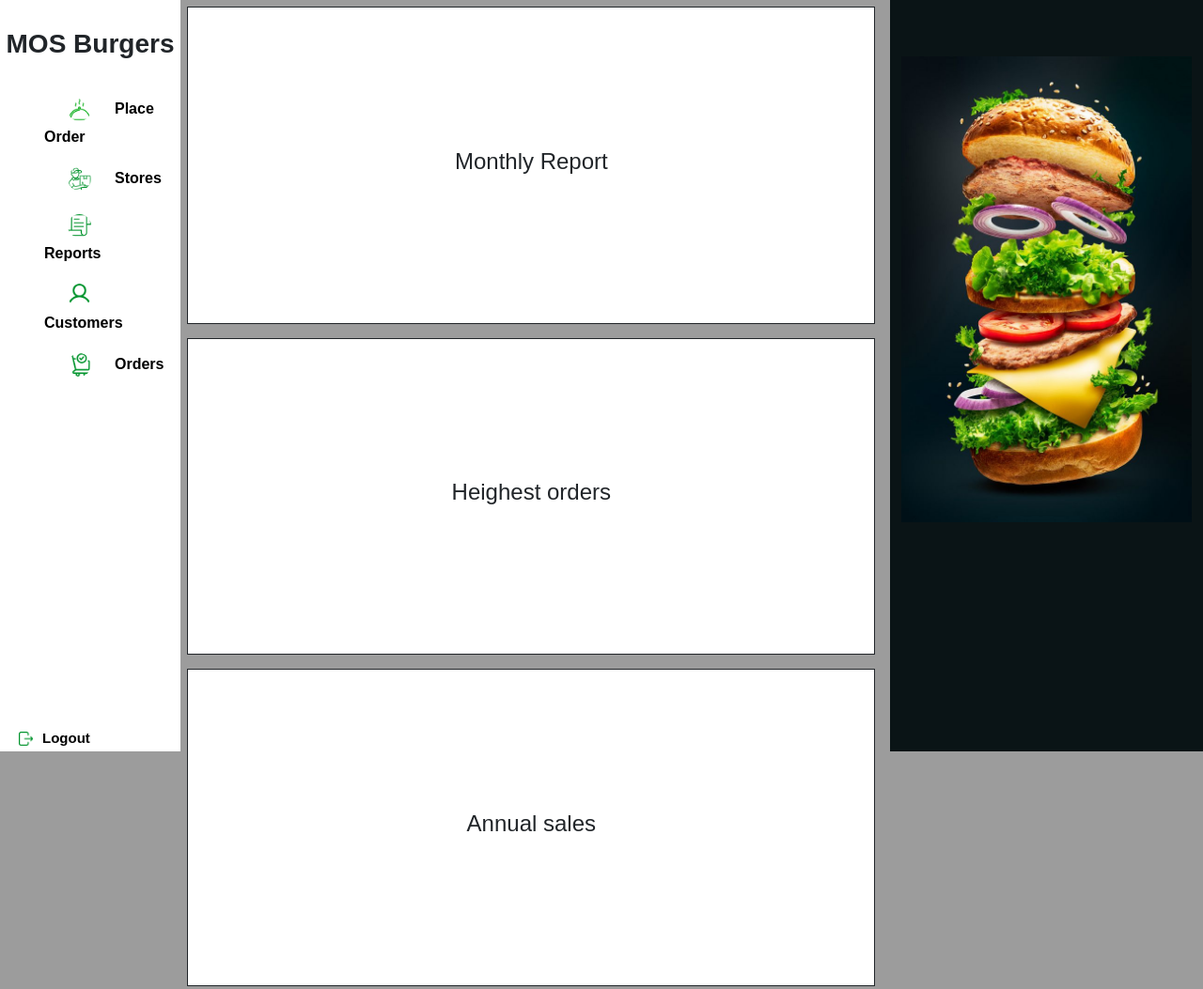
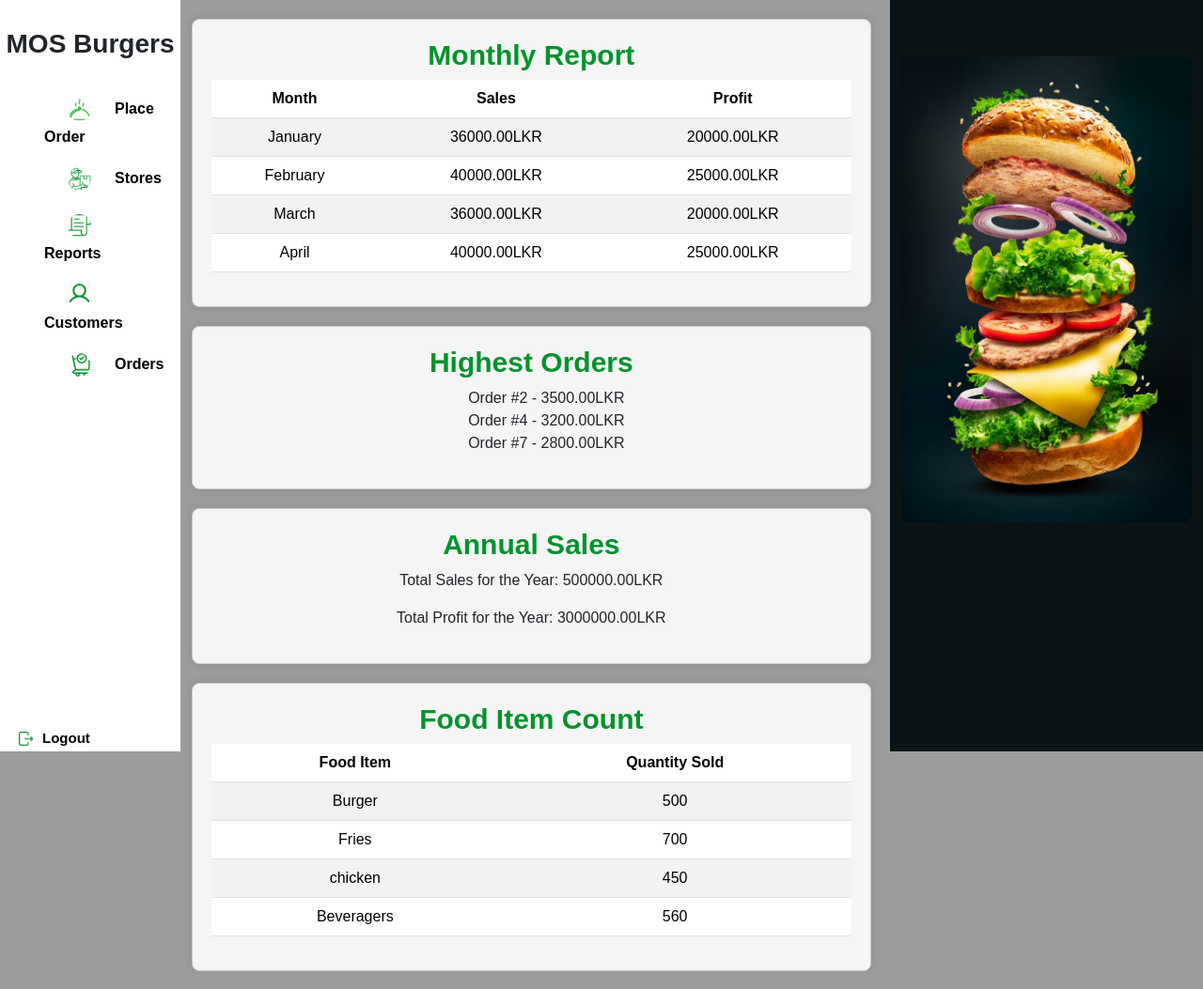
Before and after one commit to Kaveenxz/MOS-Burgers, a plain HTML site: page reports.html in a window 1280 px wide. Shown: the top 1053 px of the page at 94% size. Drawn offline with nearby package versions, Linux system fonts and the light colour scheme.

Commit message:
reports-page

```diff
--- a/js/addcustomer.js
+++ b/js/addcustomer.js
@@ -5,6 +5,11 @@ function addCustomer() {
     var custName = document.getElementById('cust-name').value;
     var custCode = document.getElementById('cust-code').value;
     var custNumber = document.getElementById('cust-number').value;
+
+    if (custName.trim() === '' || custCode.trim() === '' || custNumber.trim() === '') {
+        alert('Please fill in all required fields.');
+        return false; // Prevent the form from being submitted
+    }
 
     newCustomer = {
         name: custCode,
@@ -34,6 +39,7 @@ function addCustomer() {
 
     customerSetDiv.appendChild(newCustomerDiv);
     clearInputFields();
+
 }
 
 function deleteCustomer(index) {
--- a/reports.html
+++ b/reports.html
@@ -7,6 +7,7 @@
     <link href="https://cdn.jsdelivr.net/npm/bootstrap@5.3.2/dist/css/bootstrap.min.css" rel="stylesheet" integrity="sha384-T3c6CoIi6uLrA9TneNEoa7RxnatzjcDSCmG1MXxSR1GAsXEV/Dwwykc2MPK8M2HN" crossorigin="anonymous">
     <link rel="stylesheet" href="styling/styleMain.css">
     <title>Place Order</title>
+
 </head>
 <body>
     <div class="main-container">
@@ -15,8 +16,7 @@
                 <box-icon name='menu'></box-icon>
                 <span style="padding: 5px 8px; background: #fff; border-radius: 50%;" class="nav-icon">&#9776;</span>
             </div>
-            <div class="row ">
-
+            <div class="row">
                 <div class="col nav-bar col-2" id="navbar">
                     <h3>MOS Burgers</h3>
                     <div class="menu">
@@ -33,33 +33,96 @@
                     </div>
                 </div>
 
-             <!--------------------- 2nd ---------------------------------->
+                <!-- 2nd Column: Reports Section -->
+                <div class="col col-7 reports-section">
+                    <!-- Monthly Report -->
+                    <div class="report-container">
+                        <h4>Monthly Report</h4>
+                        <table class="table table-striped">
+                            <thead>
+                                <tr>
+                                    <th>Month</th>
+                                    <th>Sales</th>
+                                    <th>Profit</th>
+                                </tr>
+                            </thead>
+                            <tbody>
+                                <tr>
+                                    <td>January</td>
+                                    <td>36000.00LKR</td>
+                                    <td>20000.00LKR</td>
+                                </tr>
+                                <tr>
+                                    <td>February</td>
+                                    <td>40000.00LKR</td>
+                                    <td>25000.00LKR</td>
+                                </tr>
+                                <tr>
+                                    <td>March</td>
+                                    <td>36000.00LKR</td>
+                                    <td>20000.00LKR</td>
+                                </tr>
+                                <tr>
+                                    <td>April</td>
+                                    <td>40000.00LKR</td>
+                                    <td>25000.00LKR</td>
+                                </tr>
+                            </tbody>
+                        </table>
+                    </div>
 
-              <div class="col col-7 reports-section">
-                    <div class="row report-row ">
-                        <div class="col report-item">
-                            <h4>Monthly Report</h4>
+                    <div class="report-container">
+                        <h4>Highest Orders</h4>
+                        <ul>
+                            <li>Order #2 - 3500.00LKR</li>
+                            <li>Order #4 - 3200.00LKR</li>
+                            <li>Order #7 - 2800.00LKR</li>
+                        </ul>
                     </div>
-                        <div class="col report-item">
-                            <h4>Heighest orders</h4>
+
+                    <!-- Annual Sales -->
+                    <div class="report-container">
+                        <h4>Annual Sales</h4>
+                        <p>Total Sales for the Year: 500000.00LKR</p>
+                        <p>Total Profit for the Year: 3000000.00LKR</p>
                     </div>
-                        <div class="col report-item">
-                            <h4>Annual sales</h4>
-                        </div>
-                        <div class="col report-item">
-                            <h4>Food item count</h4>
-                        </div>
+
+                    <!-- Food Item Count -->
+                    <div class="report-container table-container">
+                        <h4>Food Item Count</h4>
+                        <table class="table table-striped">
+                            <thead>
+                                <tr>
+                                    <th>Food Item</th>
+                                    <th>Quantity Sold</th>
+                                </tr>
+                            </thead>
+                            <tbody>
+                                <tr>
+                                    <td>Burger</td>
+                                    <td>500</td>
+                                </tr>
+                                <tr>
+                                    <td>Fries</td>
+                                    <td>700</td>
+                                </tr>
+                                <tr>
+                                    <td>chicken</td>
+                                    <td>450</td>
+                                </tr>
+                                <tr>
+                                    <td>Beveragers</td>
+                                    <td>560</td>
+                                </tr>
+                            </tbody>
+                        </table>
                     </div>
                 </div>
 
-
-              <!--------------------- 3rd ---------------------------------->
-
+                <!-- 3rd Column: Order Details -->
                 <div class="col price-view order-details">
                     <img src="images/coverOder.jpg" class="order-cover-img">
                 </div>
-
-
             </div>
         </div>
     </div>
--- a/styling/styleMain.css
+++ b/styling/styleMain.css
@@ -533,9 +533,34 @@ a{
     }
 
 }
+.reports-section li{
+    list-style: none;
+}
+.reports-section h4{
+    font-weight: 600;
+    font-size: 30px;
+    color: #00932C;
+}
 .report-item{
     border: 1px solid;
     margin: 1%;
     padding: 20%;
     background: #fff;
 }
+.report-container {
+    margin-top: 20px;
+    padding: 20px;
+    border: 1px solid #ccc;
+    border-radius: 8px;
+    background: #f5f5f5;
+    box-shadow: 0 0 10px rgba(0, 0, 0, 0.1);
+}
+
+.table-container {
+    margin-top: 20px;
+}
+
+.order-cover-img {
+    max-width: 100%;
+    border-radius: 8px;
+}
```
Lines whose indentation alone changed are shown as unchanged.
